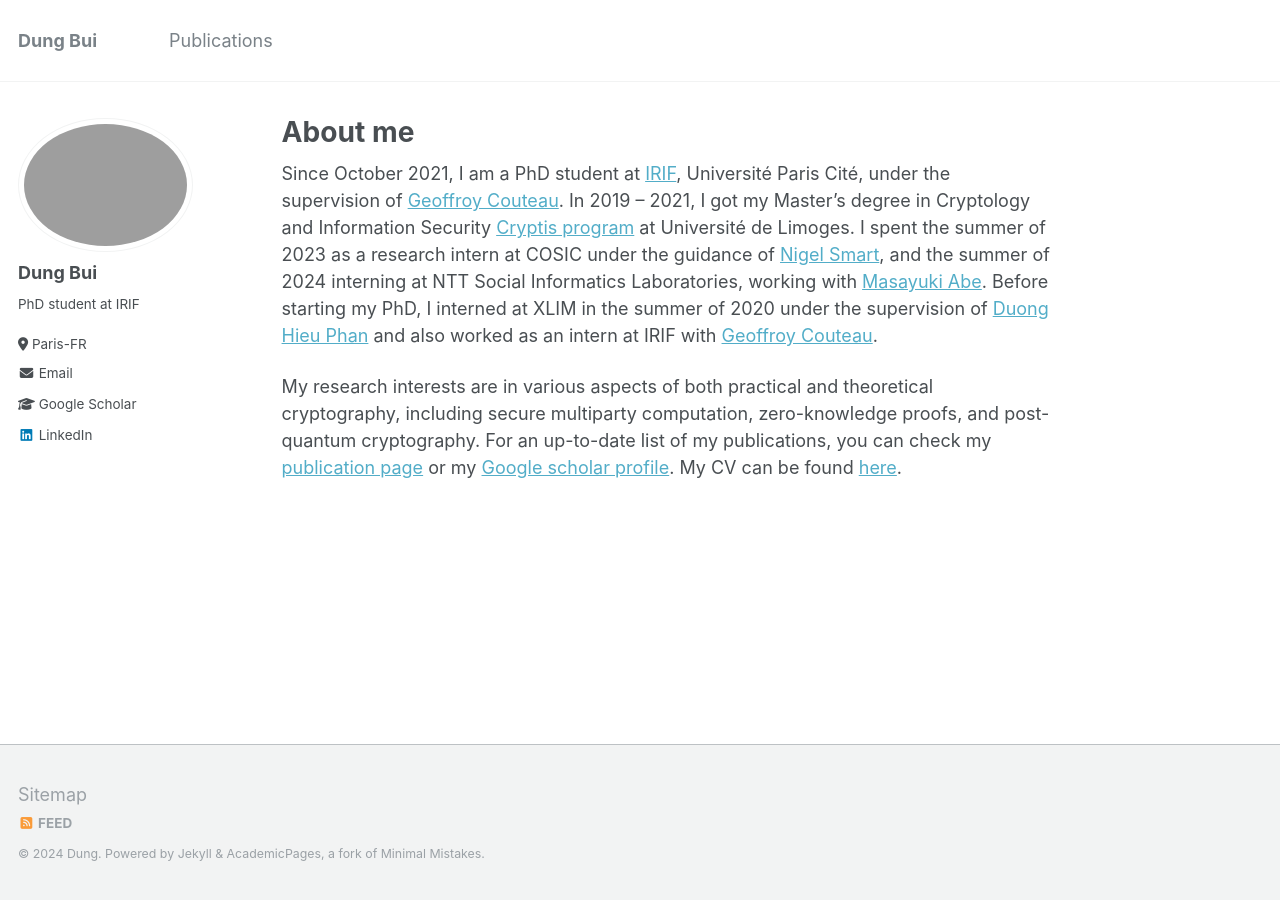
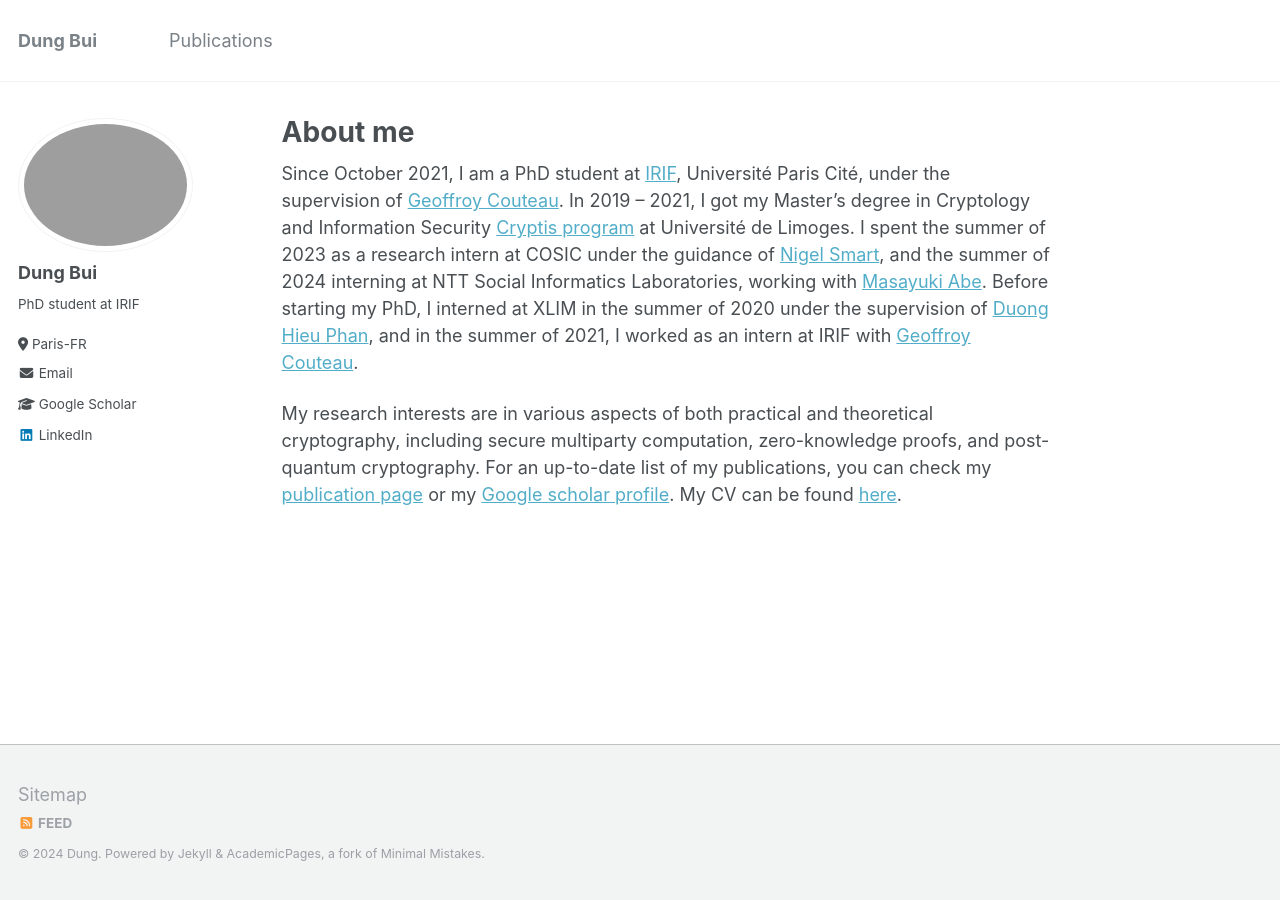
Before and after one commit to dungbui15/dungbui15.github.io, a Jekyll site: the page built from _pages/about.md, in a window 1280 px wide. Built offline with Jekyll 4.4.1, drawn with Linux system fonts in a browser that asks for light colours.

Commit message:
Update about.md

```diff
--- a/_pages/about.md
+++ b/_pages/about.md
@@ -7,6 +7,6 @@
   - /about.html
 ---
 
-Since October 2021, I am a PhD student at [IRIF](https://www.irif.fr/), Université Paris Cité, under the supervision of [Geoffroy Couteau](https://geoffroycouteau.github.io/). In 2019 -- 2021, I got my Master's degree in Cryptology and Information Security [Cryptis program](https://www.cryptis.fr/) at Université de Limoges. I spent the summer of 2023 as a research intern at COSIC under the guidance of [Nigel Smart](https://nigelsmart.github.io/), and the summer of 2024 interning at NTT Social Informatics Laboratories, working with [Masayuki Abe](https://security-kouza.github.io/nanacov/). Before starting my PhD, I interned at XLIM in the summer of 2020 under the supervision of [Duong Hieu Phan](https://www.di.ens.fr/users/phan/index.html) and also worked as an intern at IRIF with [Geoffroy Couteau](https://geoffroycouteau.github.io/).
+Since October 2021, I am a PhD student at [IRIF](https://www.irif.fr/), Université Paris Cité, under the supervision of [Geoffroy Couteau](https://geoffroycouteau.github.io/). In 2019 -- 2021, I got my Master's degree in Cryptology and Information Security [Cryptis program](https://www.cryptis.fr/) at Université de Limoges. I spent the summer of 2023 as a research intern at COSIC under the guidance of [Nigel Smart](https://nigelsmart.github.io/), and the summer of 2024 interning at NTT Social Informatics Laboratories, working with [Masayuki Abe](https://security-kouza.github.io/nanacov/). Before starting my PhD, I interned at XLIM in the summer of 2020 under the supervision of [Duong Hieu Phan](https://www.di.ens.fr/users/phan/index.html),  and in the summer of 2021, I worked as an intern at IRIF with [Geoffroy Couteau](https://geoffroycouteau.github.io/).
 
 My research interests are in various aspects of both practical and theoretical cryptography, including secure multiparty computation, zero-knowledge proofs, and post-quantum cryptography. For an up-to-date list of my publications, you can check my [publication page](https://dungbui15.github.io/publications/) or my [Google scholar profile](https://scholar.google.com/citations?user=StGOHMUAAAAJ&hl=en&authuser=1). My CV can be found [here](/files/PhD_CV.pdf).
```
